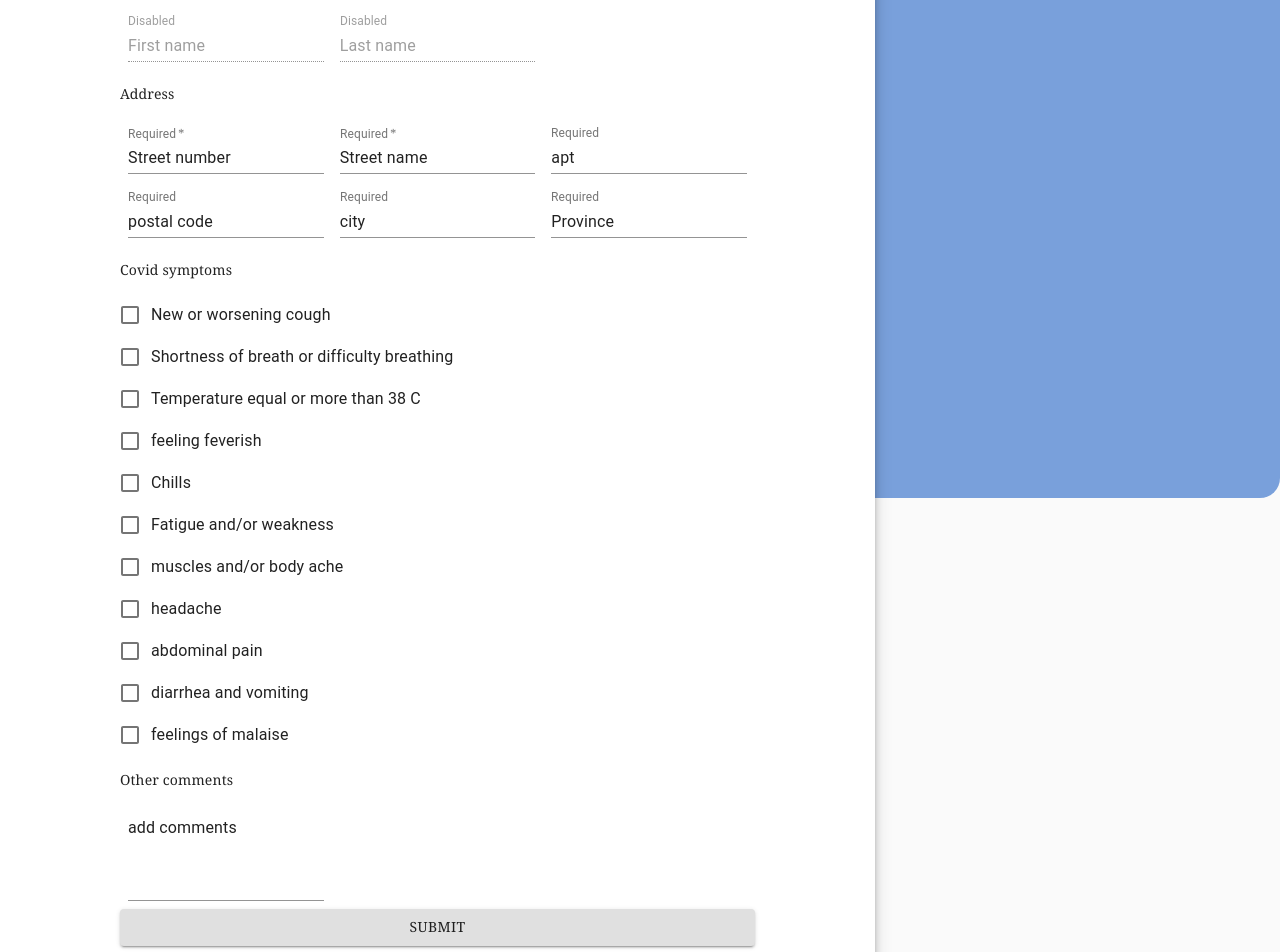
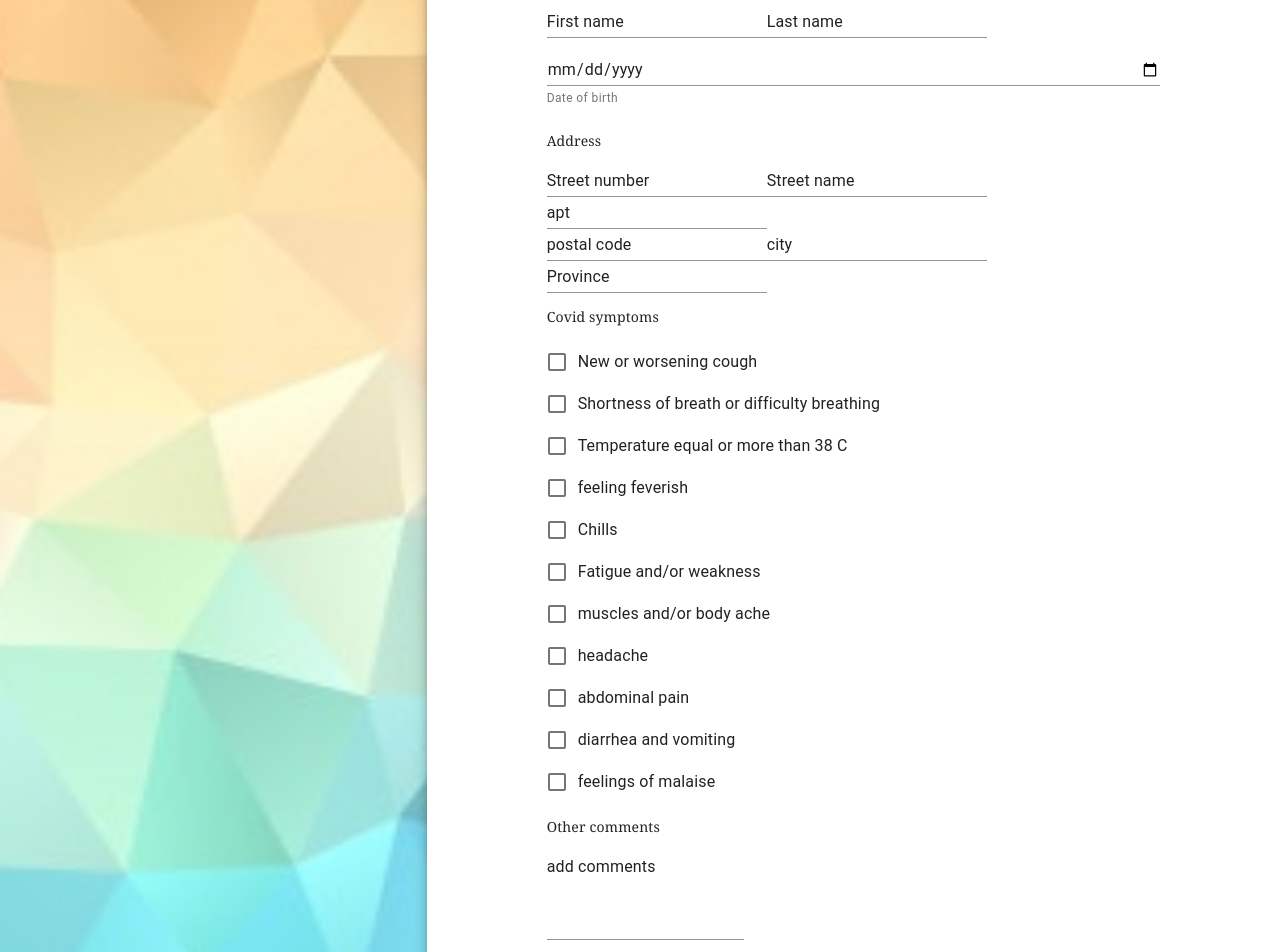
Before and after one commit to guaj/covidtrackingapp, a React (Create React App) app: page /patient-profile in a window 1280 px wide. Shown: the part 300-1252 px from the top of the page. Built offline with nearby package versions, Linux system fonts and the light colour scheme.

Commit message:
added redirect pages for PatientProfile.js and DoctorProfile.js

```diff
--- a/package.json
+++ b/package.json
@@ -15,6 +15,7 @@
         "@testing-library/user-event": "^13.5.0",
         "bufferutil": "^4.0.6",
         "react": "^17.0.2",
+        "react-bootstrap-validation": "^0.1.11",
         "react-dom": "^17.0.2",
         "react-password-checklist": "^1.3.3",
         "react-password-strength-bar": "^0.4.0",
--- a/src/components/Authentification/UserLogin/UserLogin.js
+++ b/src/components/Authentification/UserLogin/UserLogin.js
@@ -111,7 +111,7 @@ export default function UsersLogin() {
 
                             <Grid item>
                                 <Typography variant="body2">Don't have an account? <t/>
-                                    <Link href="/users-registration" variant="body2">
+                                    <Link href="/user-registration" variant="body2">
                                         {"Register now"}
                                     </Link></Typography>
 
--- a/src/components/Authentification/UserRegistration/PatientRegistration.js
+++ b/src/components/Authentification/UserRegistration/PatientRegistration.js
@@ -107,16 +107,7 @@ export default function SignUpPatient() {
                             autoComplete="lastName"
                             helperText="Last Name"
                         />
-                        <TextField
-                            type="date"
-                            margin="normal"
-                            required
-                            fullWidth
-                            id="dateOfBirth"
-                            name="dateOfBirth"
-                            autoComplete="date"
-                            helperText="Date of birth"
-                        />
+
                         <TextField
                             type="text"
                             margin="normal"
--- a/src/components/UserProfile/DoctorProfile/DoctorProfile.js
+++ b/src/components/UserProfile/DoctorProfile/DoctorProfile.js
@@ -6,9 +6,20 @@ import {makeStyles} from "@material-ui/core/styles";
 import TextField from "@material-ui/core/TextField";
 import Button from "@material-ui/core/Button";
 import * as React from "react";
+import geometricImage from "../../../images/geometric_gradient.jpg";
 
 
 const useStyles = makeStyles((theme) => ({
+    image: {
+        backgroundImage: `url(${geometricImage})`,
+        backgroundRepeat: "no-repeat",
+        backgroundColor:
+            theme.palette.type === "light"
+                ? theme.palette.grey[50]
+                : theme.palette.grey[900],
+        backgroundSize: "cover",
+        backgroundPosition: "center",
+    },
     paper: {
         margin: theme.spacing(17, 15, 50),
         display: "flex",
@@ -22,6 +33,11 @@ const useStyles = makeStyles((theme) => ({
     },
     paragraph: {
         marginTop: theme.spacing(6),
+    },
+    submit: {
+        margin: theme.spacing(8, 0, 5),
+        color: "white",
+        backgroundColor: "rgba(1, 5, 96, 1)",
     }
 }));
 
@@ -31,33 +47,33 @@ const setForm = (event => {
 
 export default function DoctorProfile() {
     const classes = useStyles();
+    const handleSubmit = (e)=>{
+        e.preventDefault();
+        window.location = '/dashboard'; //wrong redirect, waiting for user dashboard page
+    }
     return (
         <Grid container component="main">
             <CssBaseline/>
-            <Grid item component={Paper} elevation={6} square>
+            <Grid item xs={false} sm={false} md={4} className={classes.image}/>
+            <Grid item xs={12} sm={12} md={8} component={Paper} elevation={6} square>
                 <div className={classes.paper}>
                     <Typography component="h1" variant="h4" className={classes.title}>
                         profile page
                     </Typography>
-                    <form className={classes.form} id='form' onSubmit={(e) => setForm(e.target.value)}>
+                    <form className={classes.form} id='form' onSubmit={handleSubmit}>
                         <div>
                             <p>Name</p>
                             <TextField
-                                disabled
-                                id="outlined-disabled"
-                                label="Disabled"
+                                id="firstName"
                                 defaultValue="First name"
                             />
                             <TextField
-                                disabled
-                                id="outlined-disabled"
-                                label="Disabled"
+                                id="lastName"
                                 defaultValue="Last name"
                             />
                           <TextField
                               type="text"
                               margin="normal"
-                              required
                               fullWidth
                               id="doctorIdNumber"
                               label="license number"
@@ -68,7 +84,6 @@ export default function DoctorProfile() {
                           <TextField
                               type="email"
                               margin="normal"
-                              required
                               fullWidth
                               id="email"
                               label="this.example@email.com"
@@ -92,14 +107,12 @@ export default function DoctorProfile() {
                                 <p>Address</p>
                                 <TextField
                                     type="text"
-                                    required
                                     id="streetNumber"
                                     label="Required"
                                     defaultValue="Street number"
                                 />
                                 <TextField
                                     type="text"
-                                    required
                                     id="address"
                                     label="Required"
                                     defaultValue="Street name"
@@ -136,7 +149,7 @@ export default function DoctorProfile() {
                                     variant="contained"
                                     className={classes.submit}
                                 >
-                                    Submit
+                                    Complete profile
                                 </Button>
                             </div>
                         </div>
--- a/src/components/UserProfile/PatientProfile/PatientProfile.js
+++ b/src/components/UserProfile/PatientProfile/PatientProfile.js
@@ -6,15 +6,26 @@ import Typography from "@material-ui/core/Typography";
 import { makeStyles } from "@material-ui/core/styles";
 import '../../profile.css'
 import * as React from'react';
-import Box from '@mui/material/Box';
 import TextField from "@material-ui/core/TextField";
 import Button from "@material-ui/core/Button";
 import {Checkbox, FormControlLabel, FormGroup} from "@material-ui/core";
+import geometricImage from "../../../images/geometric_gradient.jpg";
+
 
 
 
 
 const useStyles = makeStyles((theme) => ({
+  image: {
+    backgroundImage: `url(${geometricImage})`,
+    backgroundRepeat: "no-repeat",
+    backgroundColor:
+        theme.palette.type === "light"
+            ? theme.palette.grey[50]
+            : theme.palette.grey[900],
+    backgroundSize: "cover",
+    backgroundPosition: "center",
+  },
   paper: {
     margin: theme.spacing(17, 15, 50),
     display: "flex",
@@ -26,6 +37,11 @@ const useStyles = makeStyles((theme) => ({
     color: "rgba(1, 5, 96, 1)",
     fontWeight: "bold",
   },
+  submit: {
+    margin: theme.spacing(8, 0, 5),
+    color: "white",
+    backgroundColor: "rgba(1, 5, 96, 1)",
+  },
   paragraph:{
     marginTop: theme.spacing(6),
   }
@@ -35,75 +51,72 @@ const useStyles = makeStyles((theme) => ({
 
 export default function ProfilePatient() {
   const classes = useStyles();
-    return (
+
+  const handleSubmit = (e)=>{
+    e.preventDefault();
+    window.location = '/'; //wrong redirect, waiting for user dashboard page
+  }
+  return (
       <Grid container component="main" className="profile">
         <CssBaseline />
-        <Grid item component={Paper} elevation={6} square>
+        <Grid item xs={false} sm={false} md={4} className={classes.image}/>
+        <Grid item xs={12} sm={12} md={8} component={Paper} elevation={6} square>
           <div className={classes.paper}>
             <Typography component="h1" variant="h4" className={classes.title} >
               Profile page
             </Typography>
-            <Box
-                component="form"
-                sx={{
-                  '& .MuiTextField-root': { m: 1, width: '25ch' },
-                }}
-                noValidate
-                autoComplete="off"
-            >
+            <form onSubmit={handleSubmit}>
               <div>
                 <p>Name</p>
                 <TextField
-                    disabled
-                    id="outlined-disabled"
-                    label="Disabled"
+                    id="first-name"
                     defaultValue="First name"
                 />
+
                 <TextField
-                    disabled
-                    id="outlined-disabled"
-                    label="Disabled"
+                    id="last-name"
                     defaultValue="Last name"
+                />
+                <TextField
+                    type="date"
+                    margin="normal"
+                    fullWidth
+                    id="dateOfBirth"
+                    name="dateOfBirth"
+                    autoComplete="date"
+                    helperText="Date of birth"
                 />
                 <div>
                   <p>Address</p>
                   <TextField
                       type="text"
-                      required
                       id="streetNumber"
-                      label="Required"
                       defaultValue="Street number"
                   />
                 <TextField
                     type="text"
-                    required
                     id="address"
-                    label="Required"
                     defaultValue="Street name"
                 />
                   <TextField
                       type="text"
                       id="address"
-                      label="Required"
                       defaultValue="apt"
                   />
                 </div>
                 <TextField
                     type="text"
                     id="address"
-                    label="Required"
                     defaultValue="postal code"
                 />
                 <TextField
                     type="text"
                     id="address"
-                    label="Required"
                     defaultValue="city"
                 />
                 <TextField
                     type="text"
                     id="address"
-                    label="Required"
                     defaultValue="Province"
                 />
                 <div>
@@ -137,11 +150,11 @@ export default function ProfilePatient() {
                       variant="contained"
                       className={classes.submit}
                   >
-                    Submit
+                    Complete profile
                   </Button>
                 </div>
               </div>
-            </Box>
+            </form>
           </div>
         </Grid>
       </Grid>
```
Also changed, not shown: 1 other file (tests, documents, lock files or other folders).
